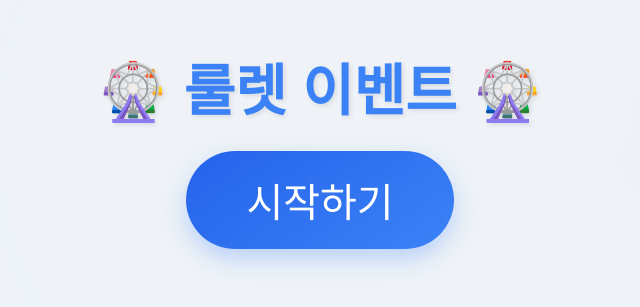
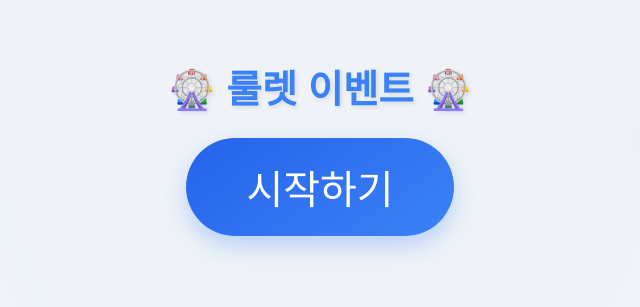
Before and after one commit to iamleeyj/spingame, a plain HTML site: page index.html in a window 1280 px wide. Shown: the part 253-560 px from the top of the page, without its empty margins (320-960 px from the left). Drawn offline with Linux system fonts and the light colour scheme; a web font is replaced by a local one.

Commit message:
Update index.html

```diff
--- a/index.html
+++ b/index.html
@@ -91,7 +91,7 @@
         }
         header { text-align: center; flex-shrink: 0; }
         h1 {
-            font-size: clamp(2.2rem, 5vw, 3.5rem);
+            font-size: clamp(1.5rem, 5vw, 2.4rem);
             color: var(--primary-color);
             text-shadow: 2px 2px 4px rgba(0,0,0,0.1);
         }
```
